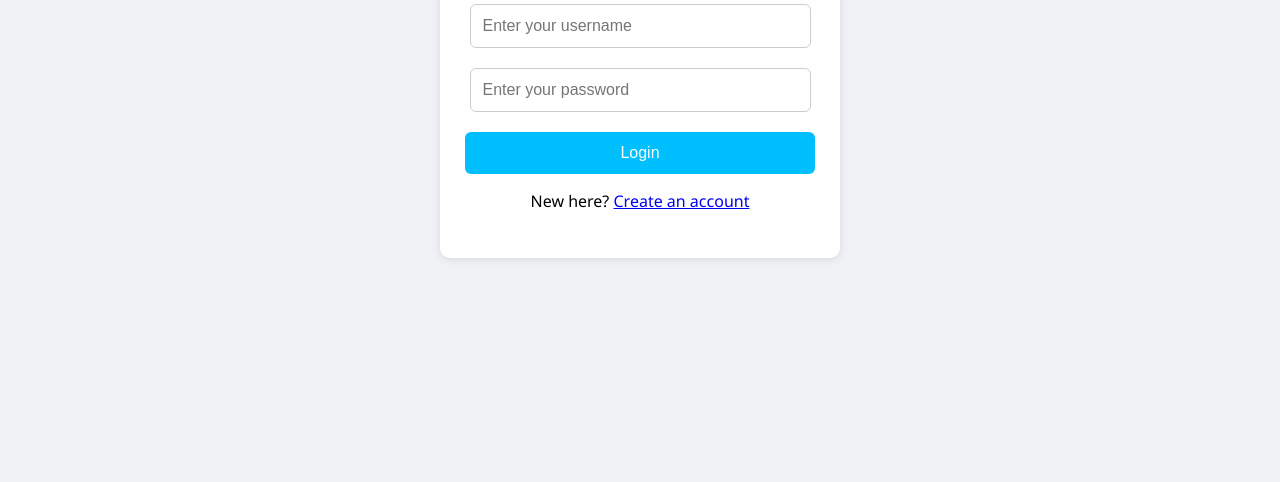
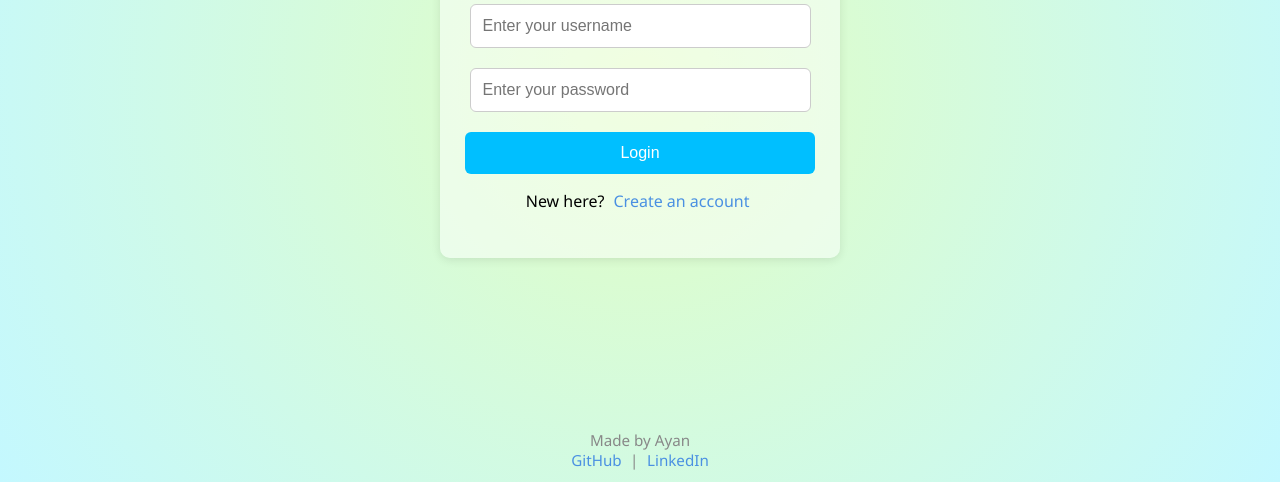
Before and after one commit to ayannotfound/Chat, a website: page public/login.html in a window 1280 px wide. Shown: the part 318-800 px from the top of the page. Drawn offline with Linux system fonts and the light colour scheme.

Commit message:
github pre-deployment commit

```diff
--- a/package.json
+++ b/package.json
@@ -4,6 +4,8 @@
   "description": "A realtime platform for users to communicate.",
   "main": "server.js",
   "scripts": {
+    "start": "node server.js",
+    "dev": "nodemon server.js",
     "format": "prettier --write ."
   },
   "keywords": [
@@ -22,6 +24,7 @@
     "socket.io": "^4.8.1"
   },
   "devDependencies": {
+    "nodemon": "^3.1.10",
     "prettier": "^3.5.3"
   }
 }
--- a/public/login.css
+++ b/public/login.css
@@ -1,5 +1,5 @@
 body {
-  background-color: #f0f2f5;
+  background: radial-gradient(circle, #e5febc -10%, #c4f8ff 100%);
   display: flex;
   justify-content: center;
   align-items: center;
@@ -8,8 +8,20 @@ body {
   margin: 0;
 }
 
+a {
+  color: #4a90e2;
+  text-decoration: none;
+  margin: 0 0.3em;
+  transition: color 0.2s;
+}
+
+a:hover {
+  color: #23527c;
+  text-decoration: underline;
+}
+
 #login-container {
-  background: white;
+  background: rgba(255, 255, 255, 0.5);
   padding: 30px 25px;
   border-radius: 10px;
   box-shadow: 0 2px 10px rgba(0, 0, 0, 0.1);
--- a/public/login.html
+++ b/public/login.html
@@ -29,6 +29,16 @@
       <p>New here? <a href="/signup">Create an account</a></p>
     </div>
 
+    <footer class="footer">
+      Made by Ayan<br />
+      <a href="https://github.com/ayannotfound" target="_blank">GitHub</a> |
+      <a
+        href="https://www.linkedin.com/in/ayush-anand-420590306/"
+        target="_blank"
+        >LinkedIn</a
+      >
+    </footer>
+
     <script>
       const form = document.getElementById("login-form");
       const errorBox = document.getElementById("error-box");
--- a/public/style.css
+++ b/public/style.css
@@ -6,7 +6,7 @@
 
 body {
   font-family: "Segoe UI", Tahoma, Geneva, Verdana, sans-serif;
-  background-color: #f0f2f5;
+  background: radial-gradient(circle, #e5febc -10%, #c4f8ff 100%);
   display: flex;
   flex-direction: column;
   align-items: center;
@@ -14,7 +14,7 @@ body {
 }
 
 #chat-header {
-  background-color: #ffffff;
+  background-color: #ffffff80;
   border-bottom: 1px solid #ccc;
   padding: 12px 16px;
   display: flex;
@@ -23,7 +23,6 @@ body {
   position: fixed;
   top: 0;
   width: 100%;
-  max-width: 600px;
   z-index: 10;
 }
 
@@ -48,9 +47,8 @@ body {
 }
 
 #chat-container {
-  background: white;
+  background: rgba(255, 255, 255, 0.5);
   width: 95%;
-  max-width: 600px;
   height: 80vh;
   display: flex;
   flex-direction: column;
@@ -80,6 +78,7 @@ body {
 #message-input {
   flex: 1;
   padding: 12px;
+  background: rgba(255, 255, 255, 0.5);
   border: 1px solid #ccc;
   border-radius: 6px;
   font-size: 1rem;
@@ -110,13 +109,13 @@ body {
 }
 
 .my-message {
-  background-color: #dcf8c6;
+  background-color: #00ffe147;
   align-self: flex-end;
   text-align: left;
 }
 
 .other-message {
-  background-color: #f1f1f1;
+  background-color: #f1f1f155;
   align-self: flex-start;
   text-align: left;
 }
```
Also changed, not shown: public/signup.html (+10 -0 lines), Readme.md (added), models/preview.png (added), screenshots/preview2.png (added), 1 other file.
